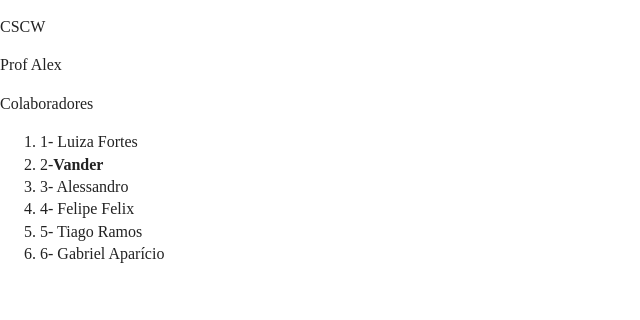
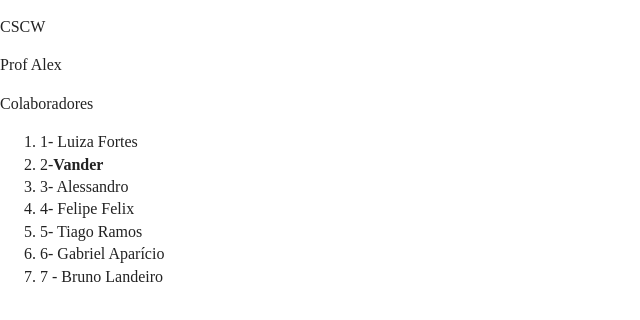
Before and after one commit to salgado/cscw.2019.2.pullrequest.alex, a plain HTML site: page index.html in a window 1280 px wide. Shown: the whole page, without its empty margins (0-640 px from the left). Drawn offline with nearby package versions, Linux system fonts and the light colour scheme.

Commit message:
inclui meu nome na lista

```diff
--- a/index.html
+++ b/index.html
@@ -34,6 +34,7 @@
   <li>4- Felipe Felix</li>
   <li>5- Tiago Ramos</li>
   <li> 6- Gabriel Aparício </li>
+  <li>7 - Bruno Landeiro</li>
   </ol>
 
   <script src="js/vendor/modernizr-3.7.1.min.js"></script>
```
